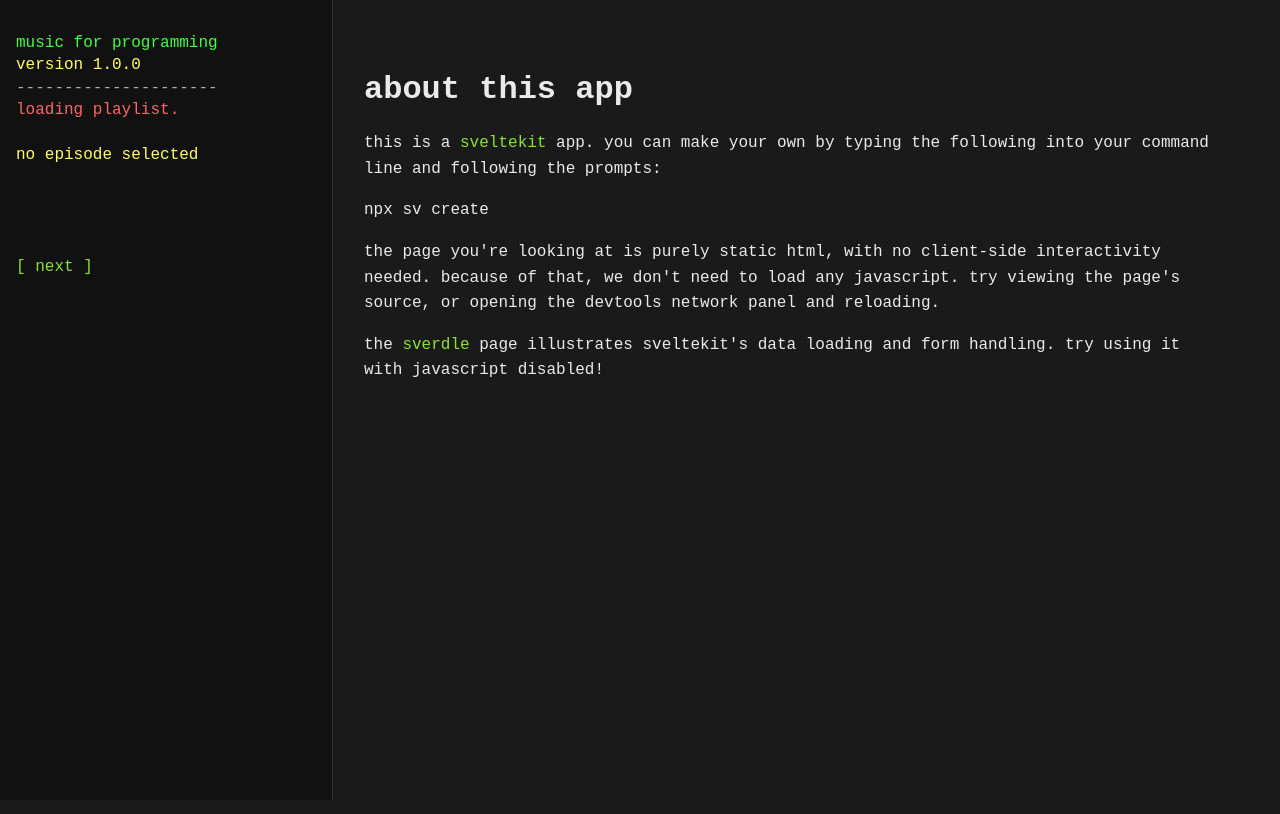
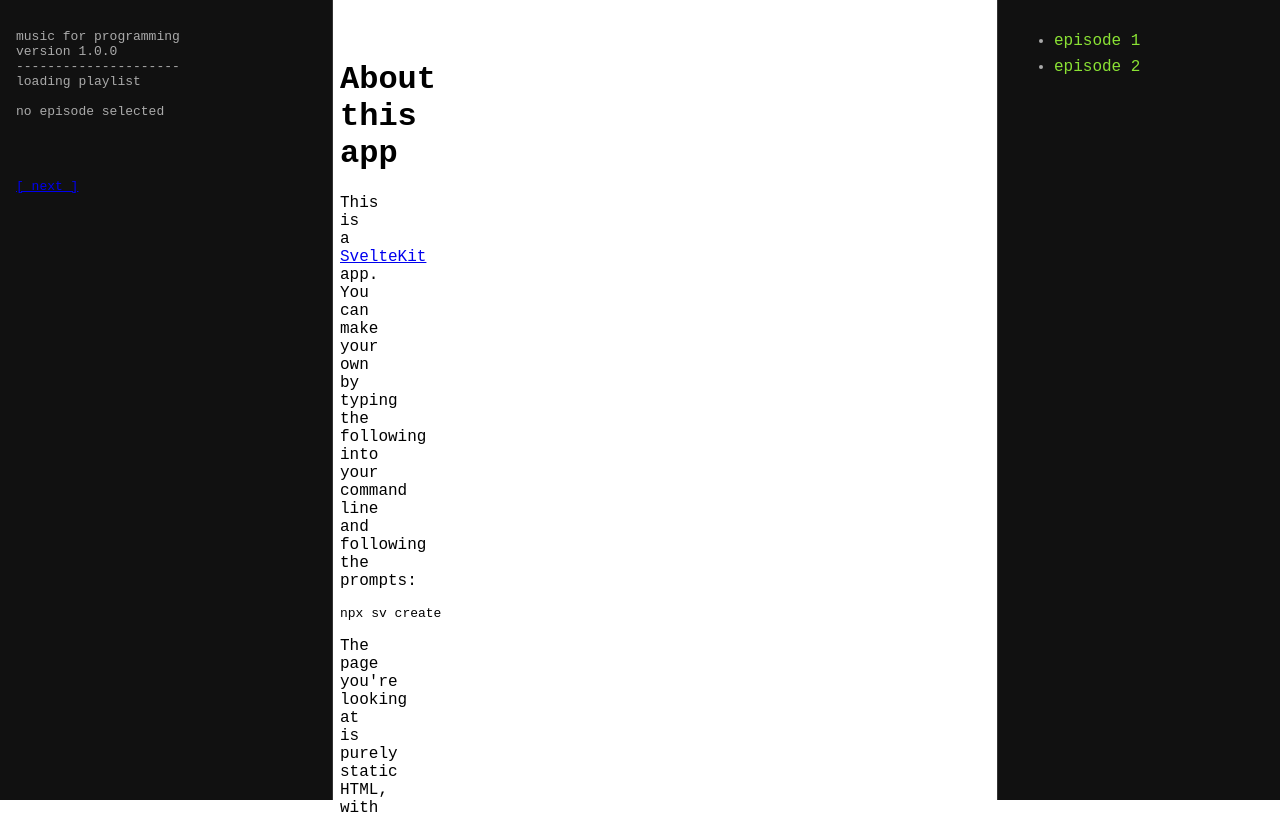
Before and after one commit to mitchGuthrieDev/scaline-audio-blog, a SvelteKit app: page /about in a window 1280 px wide. Shown: the top 814 px of the page. Built offline with nearby package versions, Linux system fonts and the light colour scheme.

Commit message:
layout test

```diff
--- a/src/app.css
+++ b/src/app.css
@@ -1,56 +1,11 @@
-/* src/app.css */
-:root {
-  --bg: #1a1a1a;
-  --fg: #eaeaea;
-  --link: #8ae234;
-  --link-hover: #aaffaa;
-  font-size: 16px;
-}
-
-body {
-  margin: 0;
-  padding: 2rem;
-  font-family: 'Courier New', Courier, monospace;
-  background-color: var(--bg);
-  color: var(--fg);
-  line-height: 1.6;
-  text-transform: lowercase;
-}
-
-a {
-  color: var(--link);
-  text-decoration: none;
-}
-
-a:hover {
-  color: var(--link-hover);
-  text-decoration: underline;
-}
-
-h1, h2, p, li {
-  margin: 0 0 1rem 0;
-}
-
-ul {
-  list-style: none;
-  padding: 0;
-}
-
-audio {
-  margin-top: 1rem;
-  width: 100%;
-  max-width: 600px;
-}
-
-.page {
-  display: flex;
-  flex-direction: row;
+.layout {
+  display: grid;
+  grid-template-columns: 300px 1fr 250px;
   min-height: 100vh;
   font-family: 'Courier New', Courier, monospace;
 }
 
 .sidebar {
-  width: 300px;
   background-color: #111;
   color: #aaa;
   padding: 1rem;
@@ -58,49 +13,52 @@ audio {
   left: 0;
   top: 0;
   bottom: 0;
+  width: 300px;
+  border-right: 1px solid #333;
   overflow-y: auto;
-  border-right: 1px solid #333;
 }
 
-.content {
+.main-content {
   margin-left: 300px;
   padding: 2rem;
-  flex: 1;
 }
 
-.terminal {
-  white-space: pre-wrap;
+.episode-list {
+  position: fixed;
+  right: 0;
+  top: 0;
+  bottom: 0;
+  width: 250px;
+  padding: 1rem;
+  background-color: #111;
   color: #aaa;
-  line-height: 1.4;
+  border-left: 1px solid #333;
+  overflow-y: auto;
 }
 
-.terminal .green { color: #4f4; }
-.terminal .red { color: #f66; }
-.terminal .yellow { color: #ff6; }
-.terminal .blue { color: #66f; }
-
-.loading::after {
-  content: '.';
-  animation: dots 1s steps(3, end) infinite;
+.episode-list a {
+  display: block;
+  margin-bottom: 0.5rem;
+  color: #8ae234;
+  text-decoration: none;
 }
 
-@keyframes dots {
-  0%   { content: '.'; }
-  33%  { content: '..'; }
-  66%  { content: '...'; }
-  100% { content: '.'; }
+.episode-list a:hover {
+  color: #aaffaa;
 }
 
-@media (max-width: 768px) {
-  .sidebar {
+@media (max-width: 900px) {
+  .layout {
+    grid-template-columns: 1fr;
+  }
+
+  .sidebar, .episode-list {
     position: relative;
     width: 100%;
-    border-right: none;
-    border-bottom: 1px solid #333;
+    border: none;
   }
 
-  .content {
-    margin-left: 0;
-    padding: 1rem;
+  .main-content {
+    margin: 0;
   }
 }
--- a/src/routes/+layout.svelte
+++ b/src/routes/+layout.svelte
@@ -1,14 +1,23 @@
 <script>
   import "../app.css";
   import Sidebar from '$lib/components/Sidebar.svelte';
+  import { episodes } from '$lib/data';
 </script>
 
-<div class="page">
+<div class="layout">
   <aside class="sidebar">
     <Sidebar />
   </aside>
 
-  <main class="content">
+  <main class="main-content">
     <slot />
   </main>
+
+  <aside class="episode-list">
+    <ul>
+ 	 	{#each episodes as ep}
+    		<li><a href={`/episodes/${ep.slug}`}>{ep.title}</a></li>
+  		{/each}
+	</ul>
+  </aside>
 </div>
```
